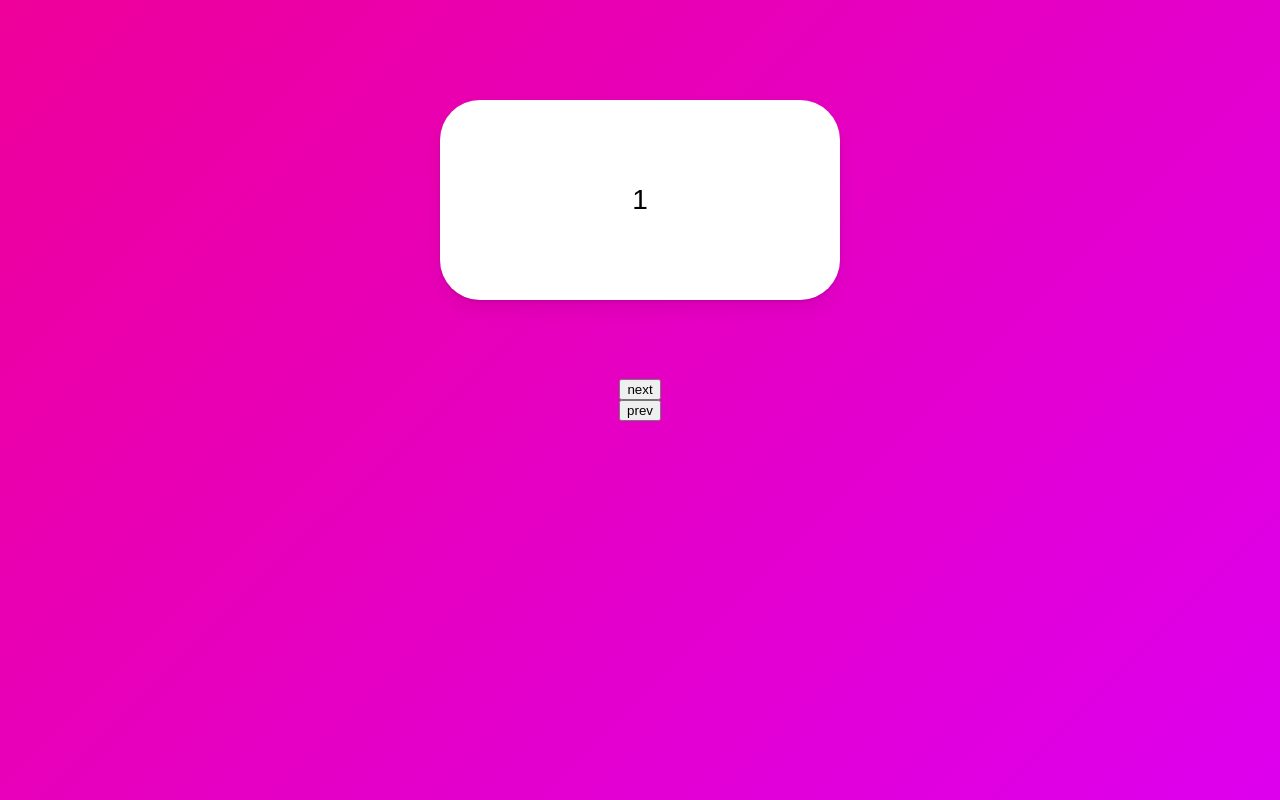
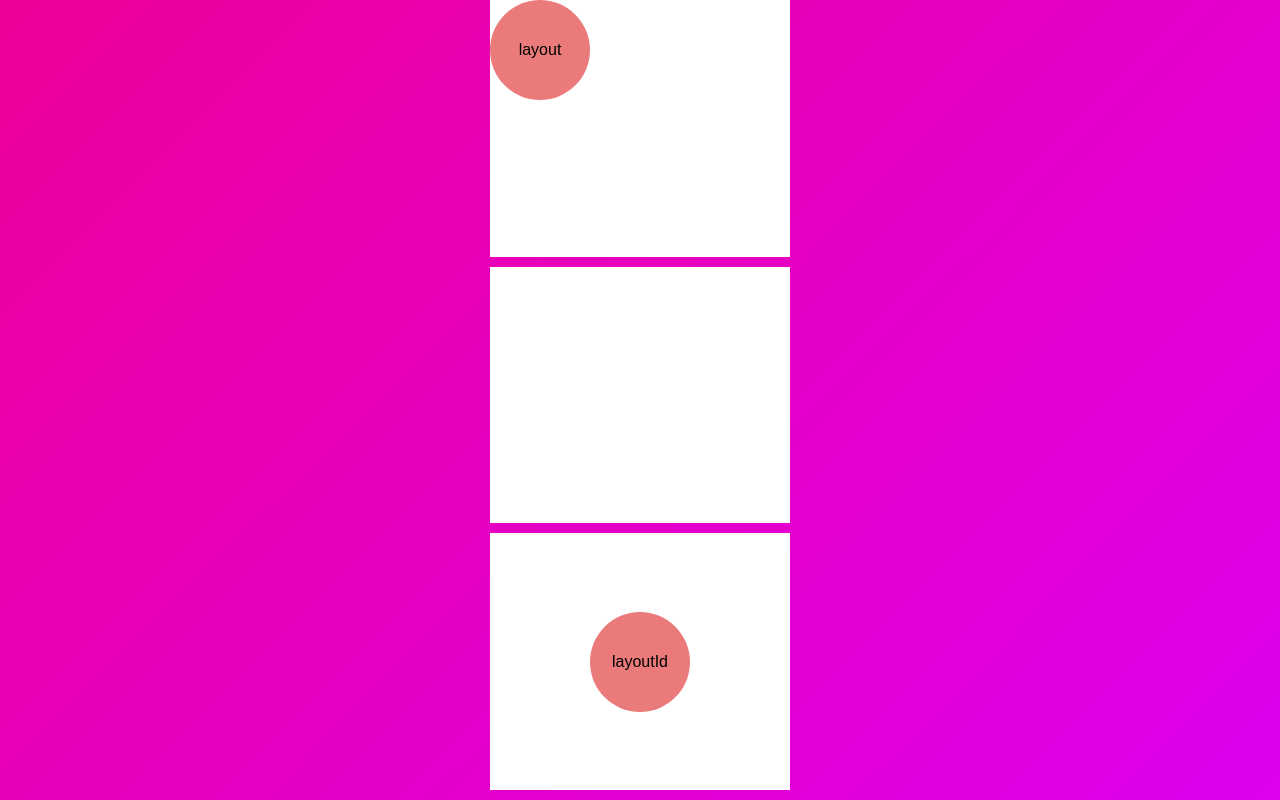
Before and after one commit to jiyong0419/react-masterclass_chapter8, a React (Create React App) app: page / in a window 1280 px wide. Built offline with nearby package versions, Linux system fonts and the light colour scheme.

Commit message:
#8.14
Motion Props ( layout )
Motion Props ( layoutId )

```diff
--- a/src/App.tsx
+++ b/src/App.tsx
@@ -11,62 +11,47 @@ const Wrapper = styled(motion.div)`
   flex-direction: column;
 `;
 
-const Box = styled(motion.div)`
-  width: 400px;
-  height: 200px;
-  background-color: rgba(255, 255, 255, 1);
-  border-radius: 40px;
-  position: absolute;
-  top: 100px;
-  box-shadow: 0 2px 3px rgba(0, 0, 0, 0.1), 0 10px 20px rgba(0, 0, 0, 0.06);
+const Box = styled.div`
+  width: 300px;
+  height: 300px;
+  background-color: #fff;
+  display: flex;
+  margin-bottom: 10px;
+`;
+
+const Circle = styled(motion.div)`
+  width: 100px;
+  height: 100px;
+  border-radius: 50%;
+  background-color: rgba(230, 88, 88, 0.788);
   display: flex;
   justify-content: center;
   align-items: center;
-  font-size: 28px;
 `;
 
-const boxVariants = {
-  start: (back: boolean) => ({ x: back ? -200 : 200, opacity: 0, scale: 0 }),
-  end: {
-    x: 0,
-    opacity: 1,
-    scale: 1,
-    transition: { duration: 0.5 },
-  },
-  exit: (back: boolean) => ({
-    x: back ? 200 : -200,
-    opacity: 0,
-    scale: 0,
-    transition: { duration: 0.5 },
-  }),
-};
 function App() {
-  const [value, setValue] = useState(1);
-  const [back, setBack] = useState(false);
-  const onClickNextBtn = () => {
-    setBack(false);
-    setValue((value) => (value === 10 ? 10 : value + 1));
-  };
-  const onClickPrevBtn = () => {
-    setBack(true);
-    setValue((value) => (value === 1 ? 1 : value - 1));
+  const [click, setClick] = useState(false);
+  const onClick = () => {
+    setClick((prev) => !prev);
   };
   return (
-    <Wrapper>
+    <Wrapper onClick={onClick}>
       <AnimatePresence>
         <Box
-          custom={back}
-          variants={boxVariants}
-          initial="start"
-          animate="end"
-          exit="exit"
-          key={value}
+          style={{
+            justifyContent: click ? "center" : "flex-start",
+            alignItems: click ? "center" : "flex-start",
+          }}
         >
-          {value}
+          <Circle layout>layout</Circle>
+        </Box>
+        <Box style={{ justifyContent: "center", alignItems: "center" }}>
+          {click ? <Circle layoutId="circle">layoutId</Circle> : null}
+        </Box>
+        <Box style={{ justifyContent: "center", alignItems: "center" }}>
+          {!click ? <Circle layoutId="circle">layoutId</Circle> : null}
         </Box>
       </AnimatePresence>
-      <button onClick={onClickNextBtn}>next</button>
-      <button onClick={onClickPrevBtn}>prev</button>
     </Wrapper>
   );
 }
```
